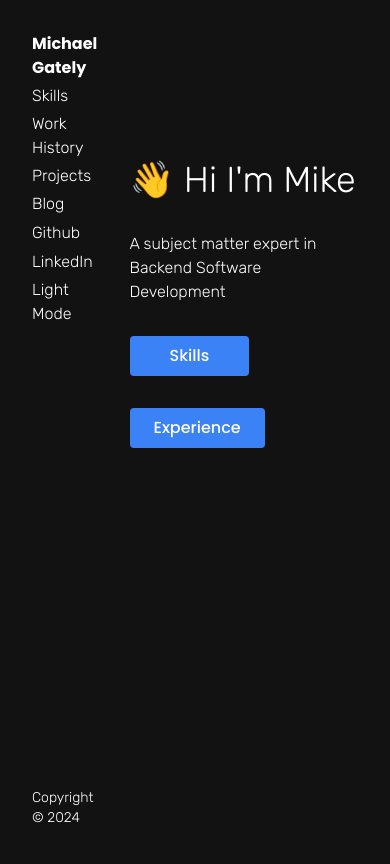
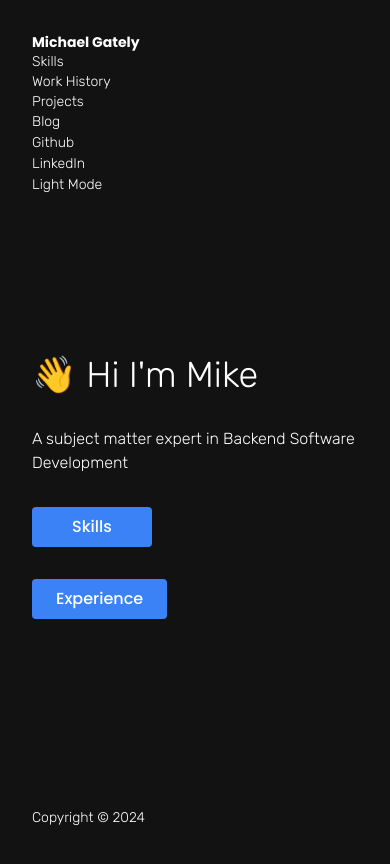
Before and after one commit to michael-gately/gately-portfolio, a Next.js app: page / in a window 390 px wide. Shown: the top 864 px of the page. Built offline with nearby package versions, Linux system fonts and the light colour scheme.

Commit message:
Added metadata, almost responsive

```diff
--- a/app/components/nav.tsx
+++ b/app/components/nav.tsx
@@ -14,14 +14,14 @@ const ThemeChanger = () => {
   }, [])
 
   if (!mounted) {
-    return <button className={rubik.className.concat(" ", " pt-1")}>Light Mode</button>
+    return <button className={rubik.className.concat(" ", " pr-1 lg:pt-1")}>Light Mode</button>
   }
 
   if(theme === 'light'){
-    return <button onClick={() => setTheme('dark')} className={rubik.className.concat(" ", " pt-1 text-left")}>Dark Mode</button>
+    return <button onClick={() => setTheme('dark')} className={rubik.className.concat(" ", " pr-1 lg:pt-1 text-left")}>Dark Mode</button>
   }
   if(theme === 'dark'){
-    return <button onClick={() => setTheme('light')} className={rubik.className.concat(" ", " pt-1 text-left")}>Light Mode</button>
+    return <button onClick={() => setTheme('light')} className={rubik.className.concat(" ", " pr-1 lg:pt-1 text-left")}>Light Mode</button>
   }
   else{
     setTheme('dark')
@@ -43,39 +43,39 @@ style: "normal"
 
 export default function NavSide() {
 return(
-<div className='flex flex-col pt-8 pl-8 text-base text-left italic sticky top-0'>
+<div className='md:flex md:flex-col pt-8 pl-8 text-sm lg:text-base text-left italic sticky top-0'>
     <div className={poppins.className}>
         <Link href="/">
         Michael Gately
         </Link>
     </div>
-    <div className={rubik.className.concat(" ", " pt-1")}>
+    <div className={rubik.className.concat(" ", " pr-1 lg:pt-1")}>
         <Link href="/skills">
         Skills
         </Link>
     </div>
-    <div className={rubik.className.concat(" ", " pt-1")}>
+    <div className={rubik.className.concat(" ", " pr-1 lg:pt-1")}>
         <Link href="/work-history">
         Work History
         </Link>
     </div>
-    <div className={rubik.className.concat(" ", " pt-1")}>
+    <div className={rubik.className.concat(" ", " pr-1 lg:pt-1")}>
         <Link href="/projects">
         Projects
         </Link>
     </div>
-    <div className={rubik.className.concat(" ", " pt-1")}>
+    <div className={rubik.className.concat(" ", " pr-1 lg:pt-1")}>
         <Link href="/blog">
         Blog
         </Link>
     </div>
-    <div className='pt-1'>
+    <div className='pr-1 lg:pt-1'>
         <Link href="https://github.com/michael-gately" target="_blank" rel="noopener noreferrer"
             className={rubik.className.concat(" ", "")}>
         Github
         </Link>
     </div>
-    <div className='pt-1'>
+    <div className='pr-1 lg:pt-1'>
         <Link href="https://www.linkedin.com/in/michaelgately/" target="_blank" rel="noopener noreferrer"
             className={rubik.className.concat(" ", " ")}>
         LinkedIn
--- a/app/layout.tsx
+++ b/app/layout.tsx
@@ -1,5 +1,4 @@
 import type { Metadata } from 'next'
-import { Inter } from 'next/font/google'
 import './globals.css'
 import NavSide from './components/nav'
 import Footer from './components/footer'
@@ -7,11 +6,10 @@ import { ThemeProvider } from 'next-themes'
 import { SpeedInsights } from "@vercel/speed-insights/next"
 import { Analytics } from "@vercel/analytics/react"
 
-const inter = Inter({ subsets: ['latin'] })
 
 export const metadata: Metadata = {
-title: 'Create Next App',
-description: 'Generated by create next app',
+title: 'Michael Gately Portfolio',
+description: 'Learn more about Michael Gately and his skillset as a Backend Software Developer.',
 }
 
 export default function RootLayout({
@@ -26,7 +24,7 @@ return (
   <meta property='og:title' content="Michael Gately's Portfolio"/>
 </head>
 
-<body className='grid grid-cols-4 overscroll-none'>
+<body className='lg:grid grid-cols-4 overscroll-none'>
   <ThemeProvider>
     <div className='col-span-1'>
       <NavSide />
--- a/app/skills/page.tsx
+++ b/app/skills/page.tsx
@@ -10,7 +10,7 @@ style: "normal"
 
 export default function Projects() {
 return (
-<div className='pl-8 lg:pl-0 pt-8 pr-16'>
+<div className='pl-8 lg:pl-0 pt-8 pr-8 lg:pr-16'>
     <div className={bodyPoppins.className.concat(" ", " text-left text-base md:text-lg")}>
         Skills
     </div>
```
